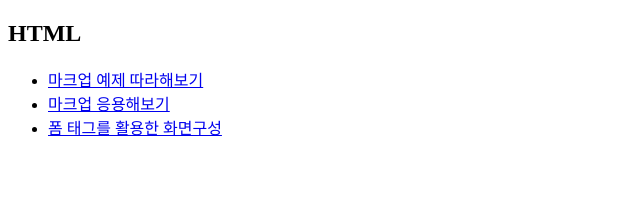
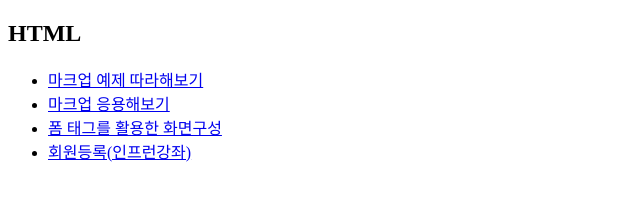
Before and after one commit to minji-kim0524/practice, a plain HTML site: page index.html in a window 1280 px wide. Shown: the whole page, without its empty margins (0-640 px from the left). Drawn offline with Linux system fonts and the light colour scheme.

Commit message:
마크업 연습용(회원등록 추가)

```diff
--- a/index.html
+++ b/index.html
@@ -11,6 +11,7 @@
       <li><a href="/html/01-markupstudy.html">마크업 예제 따라해보기</a></li>
       <li><a href="/html/02-barista.html">마크업 응용해보기</a></li>
       <li><a href="/html/03-form.html">폼 태그를 활용한 화면구성</a></li>
+      <li><a href="/html/04-inflearn.html">회원등록(인프런강좌)</a></li>
     </ul>
   </body>
 </html>
```
